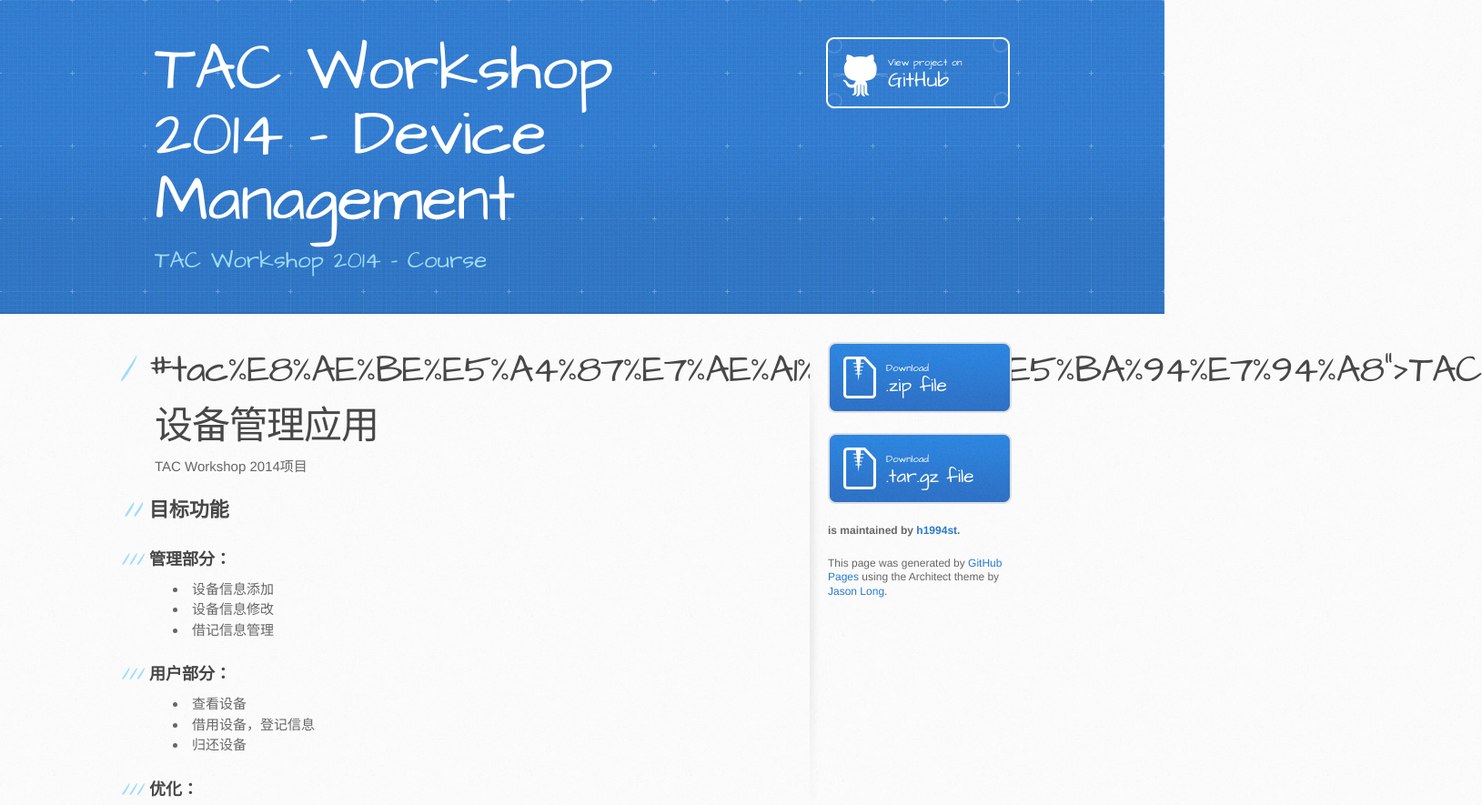
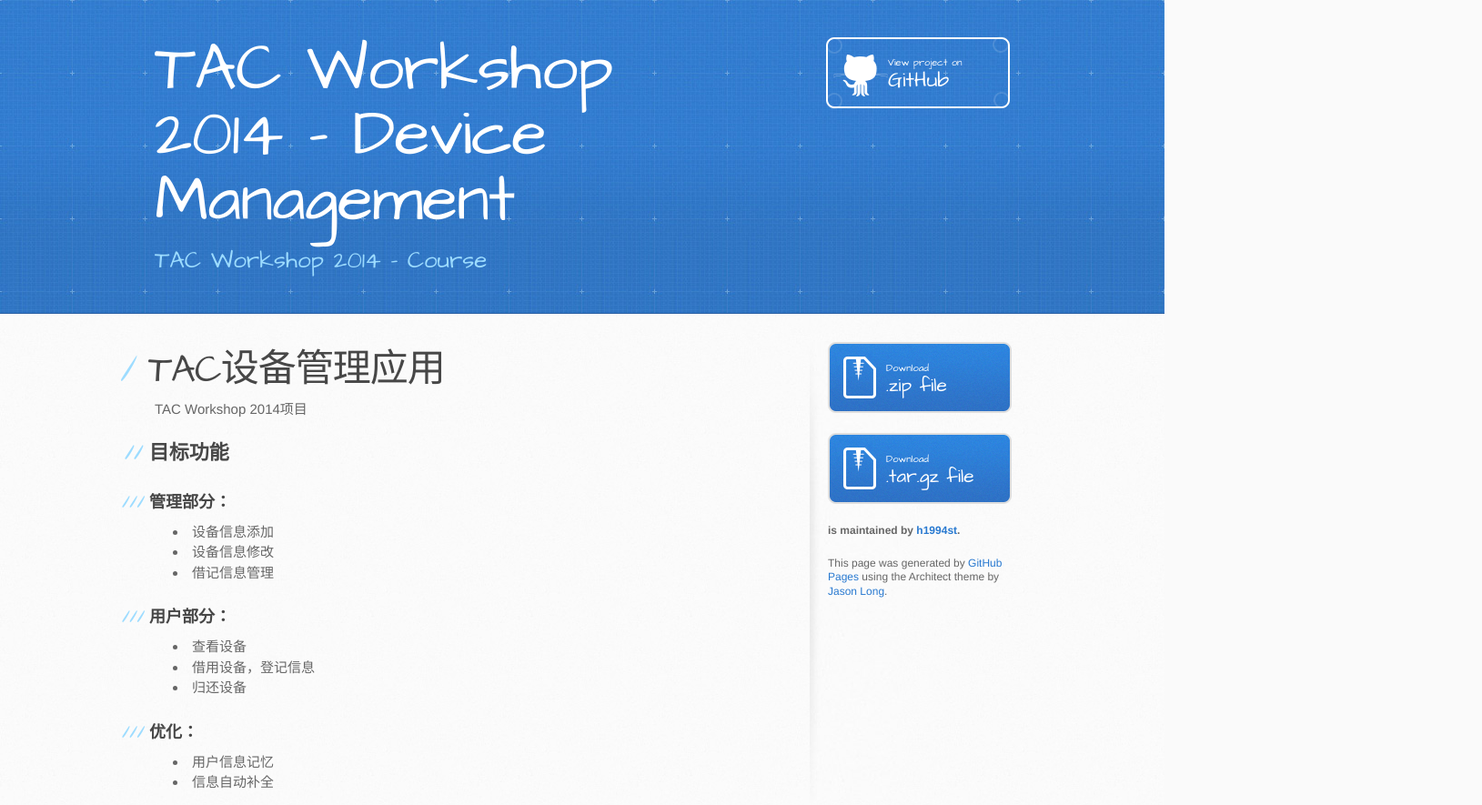
Before and after one commit to Course-Project/DeviceManagementSystem, a plain HTML site: page index.html in a window 1280 px wide. Shown: the top 885 px of the page at 91% size, 1629 px wide, since content can reach past the window. Drawn offline with Linux system fonts and the light colour scheme.

Commit message:
remember code review

```diff
--- a/index.html
+++ b/index.html
@@ -30,7 +30,7 @@
     <div id="content-wrapper">
       <div class="inner clearfix">
         <section id="main-content">
-          <h1>#tac%E8%AE%BE%E5%A4%87%E7%AE%A1%E7%90%86%E5%BA%94%E7%94%A8"><span class="octicon octicon-link"></span></a>TAC设备管理应用</h1>
+          <h1><a name="tac%E8%AE%BE%E5%A4%87%E7%AE%A1%E7%90%86%E5%BA%94%E7%94%A8" class="anchor" href="#tac%E8%AE%BE%E5%A4%87%E7%AE%A1%E7%90%86%E5%BA%94%E7%94%A8"><span class="octicon octicon-link"></span></a>TAC设备管理应用</h1>
           <p>TAC Workshop 2014项目</p>
 
 
```
